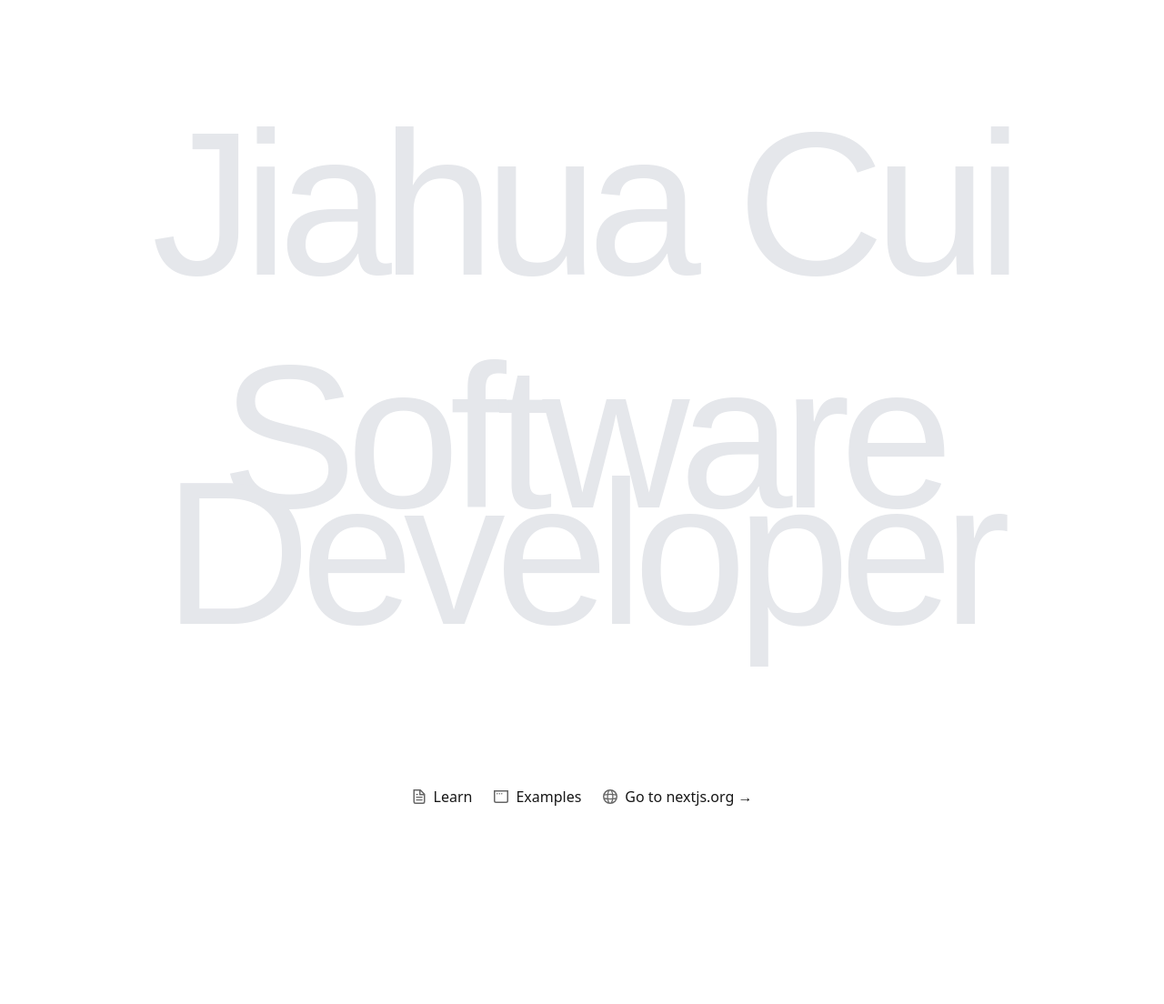
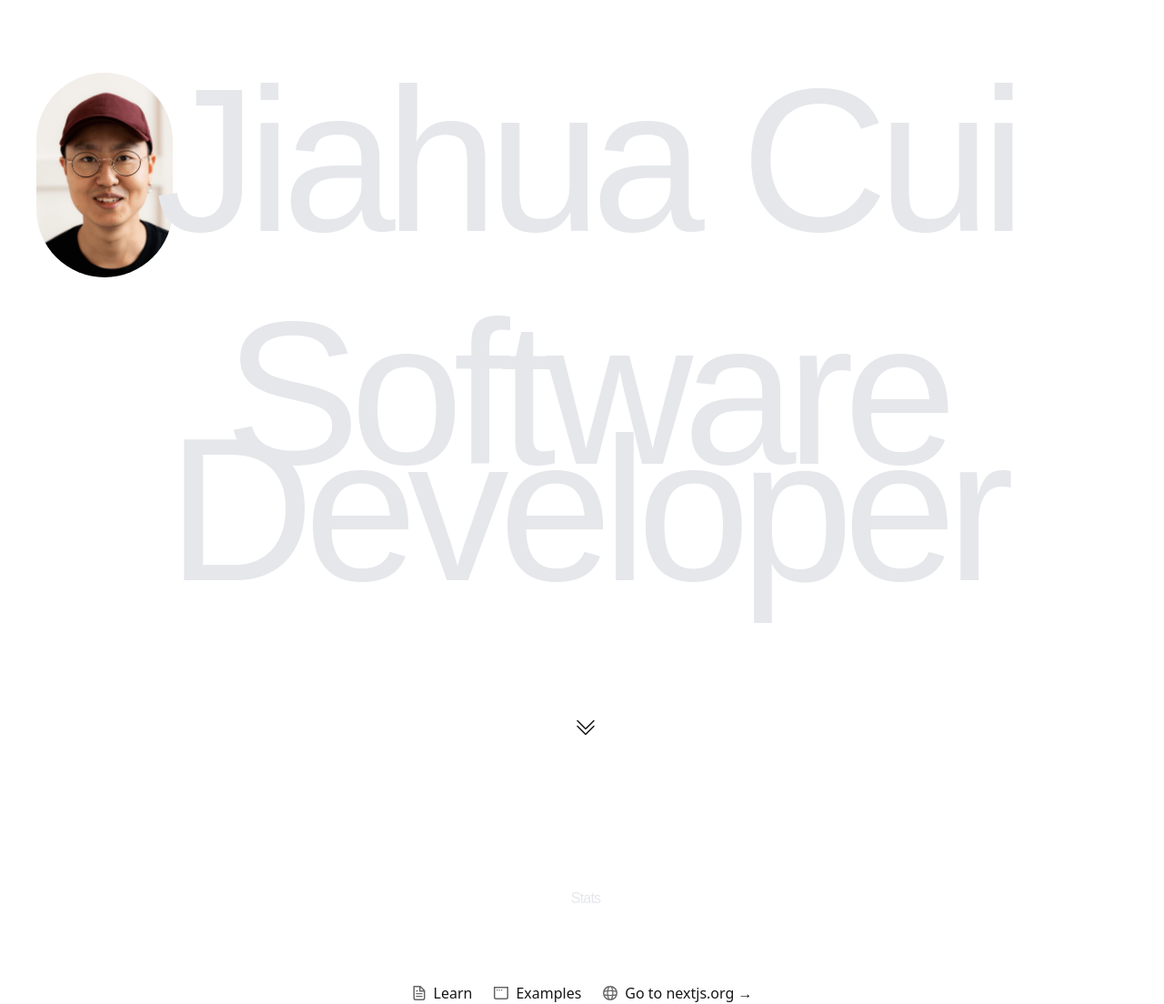
Before and after one commit to JiCui1/portfolio-v1, a Next.js app: page / in a window 1280 px wide. Shown: the whole page at 91% size. Before the commit the page ends 888 px from the top, so only its background shows below. Built offline with nearby package versions, Linux system fonts and the light colour scheme; a web font is replaced by a local one.

Commit message:
added pfp and updated style

```diff
--- a/app/page.tsx
+++ b/app/page.tsx
@@ -3,11 +3,24 @@ import Image from "next/image";
 export default function Home() {
   return (
     <div>
-      <main className="items-center justify-items-center min-h-screen p-8 pb-20 gap-16 sm:p-20" >
-        <section className="flex flex-col gap-8 row-start-2 justify-items-center items-center sm:items-start">
+      <main className="items-center relative justify-items-center min-h-screen p-8 pb-20 gap-16 sm:ps-10" >
+        <Image
+          src="/pfp.png"
+          alt="File icon"
+          className="rounded-full fixed left-15 top-20"
+          width={150}
+          height={150}
+        />
+        <section className="flex flex-col relative gap-8 row-start-2 justify-items-center items-center sm:items-start">
           <div className="flex gap-4 items-center flex-col">
             <h1 className="text-gray-200 text-center tracking-tighter display-1 mt-20">Jiahua Cui</h1>
             <h1 className="text-gray-200 text-center tracking-tighter display-1">Software <span className="block">Developer</span></h1>
+            <i className="bi bi-chevron-double-down absolute -bottom-20 text-2xl"></i>
+          </div>
+        </section>
+        <section className="flex flex-col gap-8 row-start-2 justify-items-center items-center mt-40 sm:items-start">
+          <div className="flex gap-4 items-center flex-col">
+            <h2 className="text-gray-200 text-center tracking-tighter display-2 mt-20">Stats</h2>
           </div>
         </section>
       </main>
```
Also changed, not shown: public/pfp.png (added).
